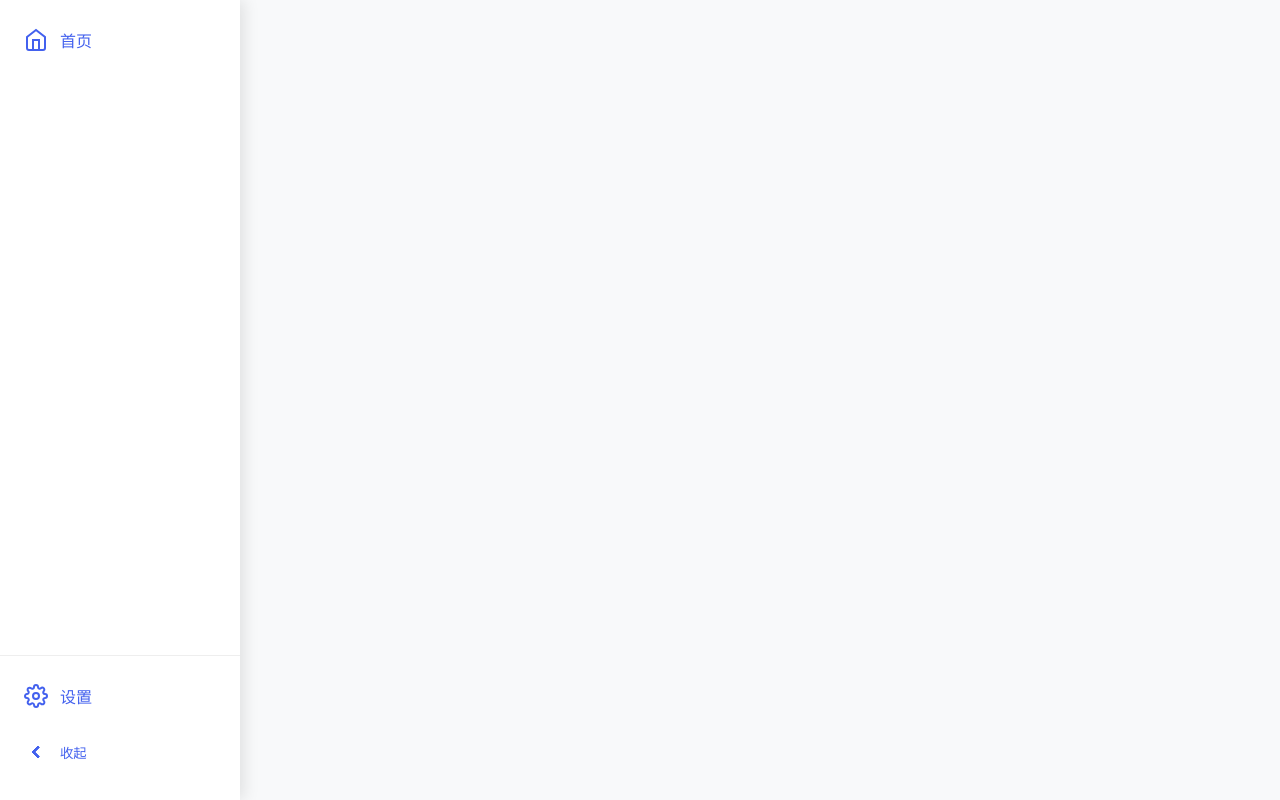
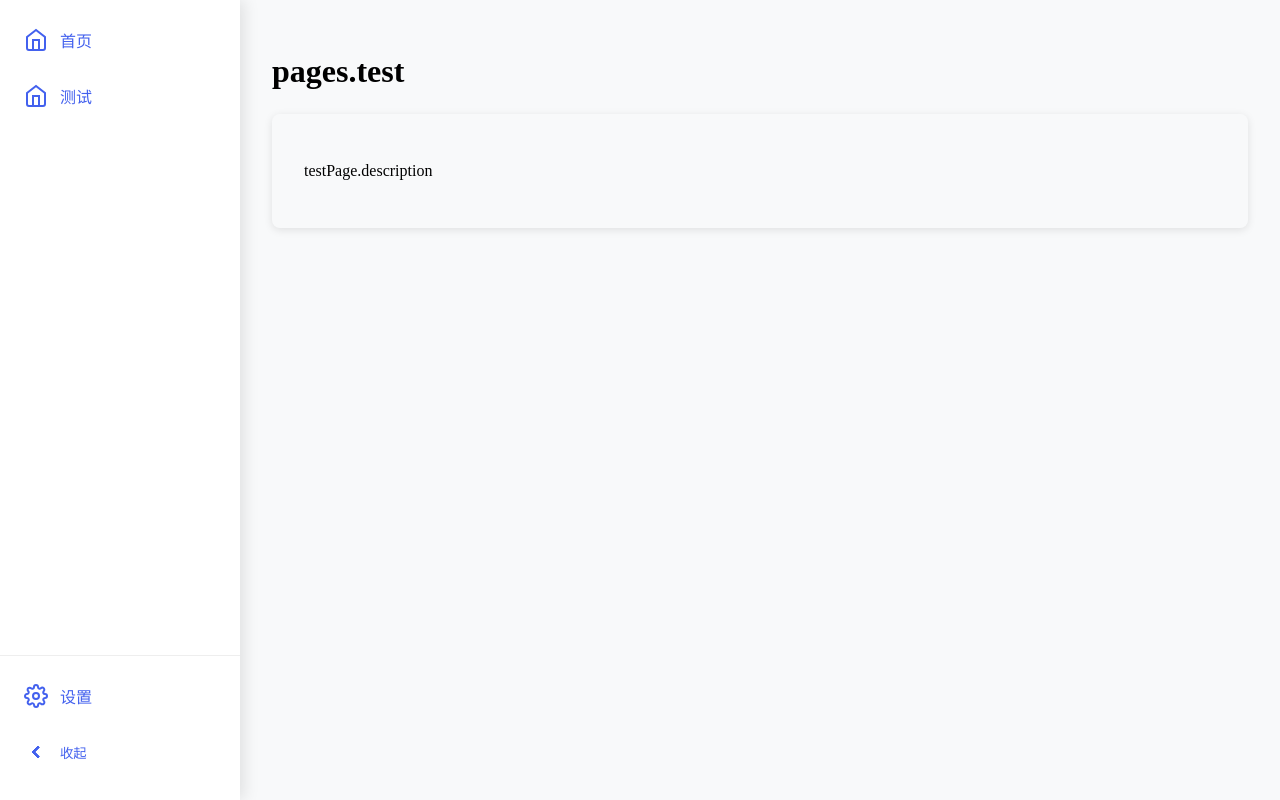
Before and after one commit to Shapaper233/Mindora-webui, a Vue app: page /test in a window 1280 px wide. Before the commit this address had no page. Built offline with nearby package versions, Linux system fonts and the light colour scheme.

Commit message:
添加测试页面及相关路由配置，更新菜单和语言文件以支持新功能

```diff
--- a/src/components/AppMenu.vue
+++ b/src/components/AppMenu.vue
@@ -3,6 +3,7 @@ import { useThemeStore } from "@/stores/theme";
 import { RouterLink } from "vue-router";
 import { useI18n } from "vue-i18n";
 import HomeIcon from "@/assets/icons/home.svg";
+import TestIcon from "@/assets/icons/test.svg";
 import SettingsIcon from "@/assets/icons/settings.svg";
 import CollapseIcon from "@/assets/icons/collapse.svg";
 
@@ -14,6 +15,7 @@ const { t } = useI18n();
 // 响应式菜单项配置
 const topMenu = computed(() => [
   { name: t("menu.home"), path: "/", icon: HomeIcon },
+  { name: t("menu.test"), path: "/test", icon: TestIcon },
 ]);
 
 const bottomMenu = computed(() => [
--- a/src/locales/en-US.js
+++ b/src/locales/en-US.js
@@ -2,6 +2,7 @@ export default {
   menu: {
     home: "Home",
     settings: "Settings",
+    test: "Test",
   },
   common: {
     collapse: "Collapse",
--- a/src/locales/zh-CN.js
+++ b/src/locales/zh-CN.js
@@ -2,7 +2,7 @@ export default {
   menu: {
     home: "首页",
     settings: "设置",
-    language: "语言",
+    test: "测试",
   },
   common: {
     collapse: "收起",
--- a/src/router/index.js
+++ b/src/router/index.js
@@ -1,8 +1,8 @@
 import { createRouter, createWebHistory } from "vue-router";
 import HomeView from "@/views/HomeView.vue";
 import SettingsView from "@/views/SettingsView.vue";
+import TestView from "@/views/TestView.vue";
 
-// 应用路由配置
 const routes = [
   {
     path: "/",
@@ -14,6 +14,11 @@ const routes = [
     name: "settings",
     component: SettingsView,
   },
+  {
+    path: "/test",
+    name: "test",
+    component: TestView,
+  },
 ];
 
 const router = createRouter({
--- /dev/null
+++ b/src/views/TestView.vue
@@ -0,0 +1,23 @@
+<script setup>
+import { useI18n } from 'vue-i18n';
+const { t } = useI18n();
+</script>
+
+<template>
+  <div class="page-container">
+    <h1>{{ t('pages.test') }}</h1>
+    <div class="content-box">
+      <p>{{ t('testPage.description') }}</p>
+    </div>
+  </div>
+</template>
+
+<style scoped>
+.content-box {
+  padding: 2rem;
+  background: var(--bg-color);
+  border-radius: 8px;
+  box-shadow: 0 2px 8px rgba(0,0,0,0.1);
+  margin-top: 1.5rem;
+}
+</style>
```
Also changed, not shown: src/assets/icons/test.svg (added).
